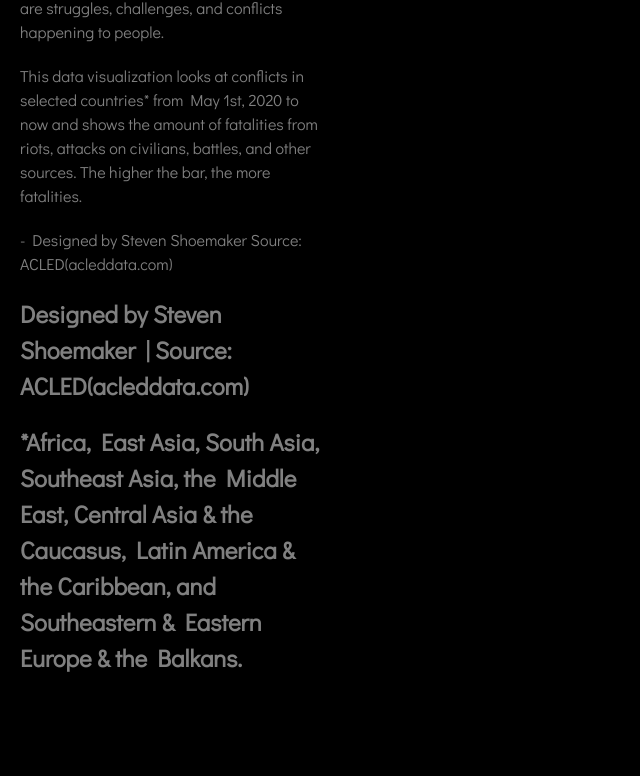
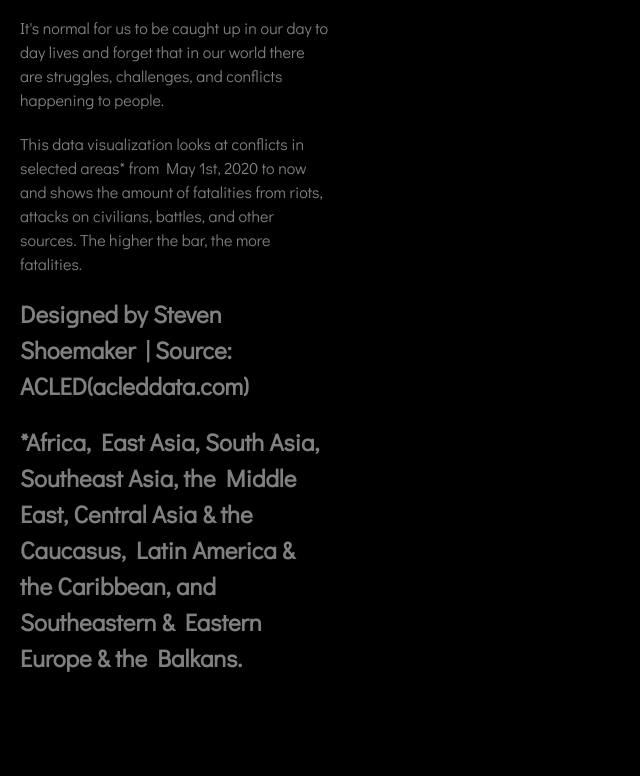
Before and after one commit to stevenshoemaker/world-conflicts, a website: page index.html in a window 1280 px wide. Shown: the part 24-800 px from the top of the page, without its empty margins (0-640 px from the left). Drawn offline with nearby package versions, Linux system fonts and the light colour scheme; a script that the page names is missing.

Commit message:
Update index.html

```diff
--- a/index.html
+++ b/index.html
@@ -49,10 +49,7 @@
   <section>
   <h1>World Conflicts</h1>
   <p>It's normal for us to be caught up in our day to day lives and forget that in our world there are struggles, challenges, and conflicts happening to people. </p>
-  <p>This data visualization looks at conflicts in selected countries* from May 1st, 2020 to now and shows the amount of fatalities from riots, attacks on civilians, battles, and other sources. The higher the bar, the more fatalities. </p>
-    <p> - Designed by Steven Shoemaker
-    Source: ACLED(acleddata.com)</p>
-
+  <p>This data visualization looks at conflicts in selected areas* from May 1st, 2020 to now and shows the amount of fatalities from riots, attacks on civilians, battles, and other sources. The higher the bar, the more fatalities. </p>
     <h2> Designed by Steven Shoemaker | Source: ACLED(acleddata.com)</h2>
     <h2> *Africa, East Asia, South Asia, Southeast Asia, the Middle East, Central Asia & the Caucasus, Latin America & the Caribbean, and Southeastern & Eastern Europe & the Balkans.</h2>
 </section>
```
